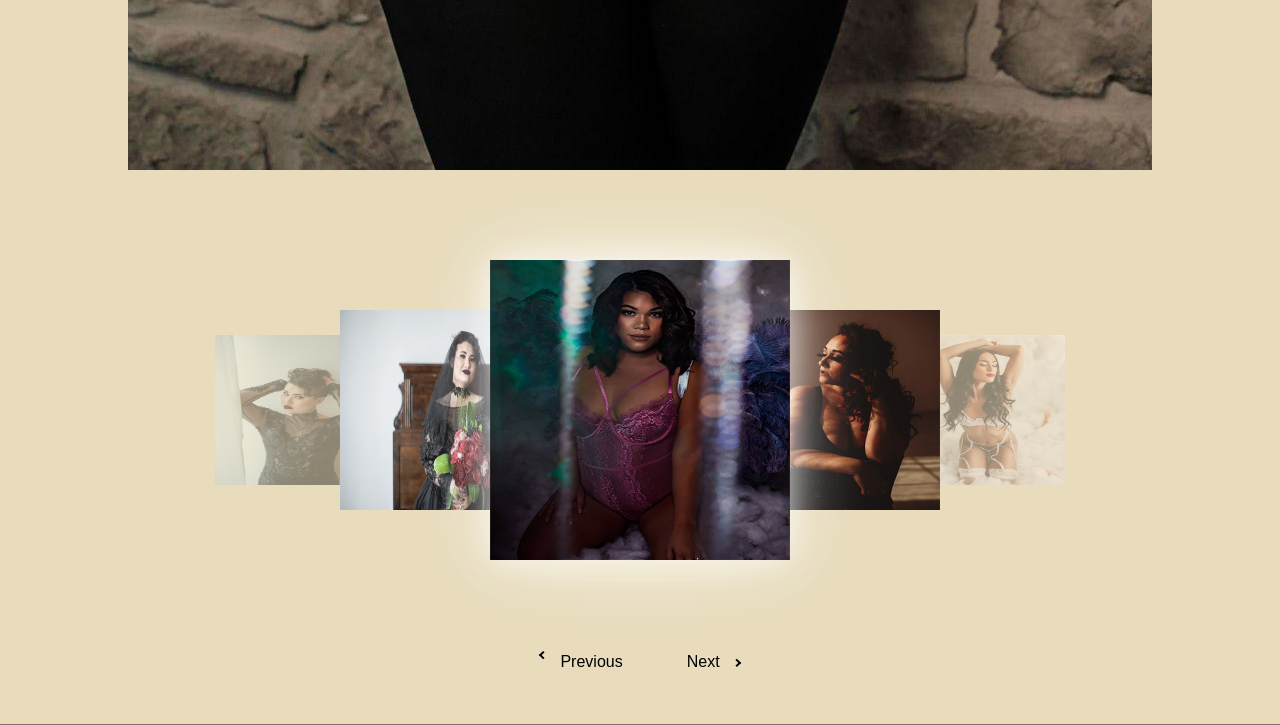
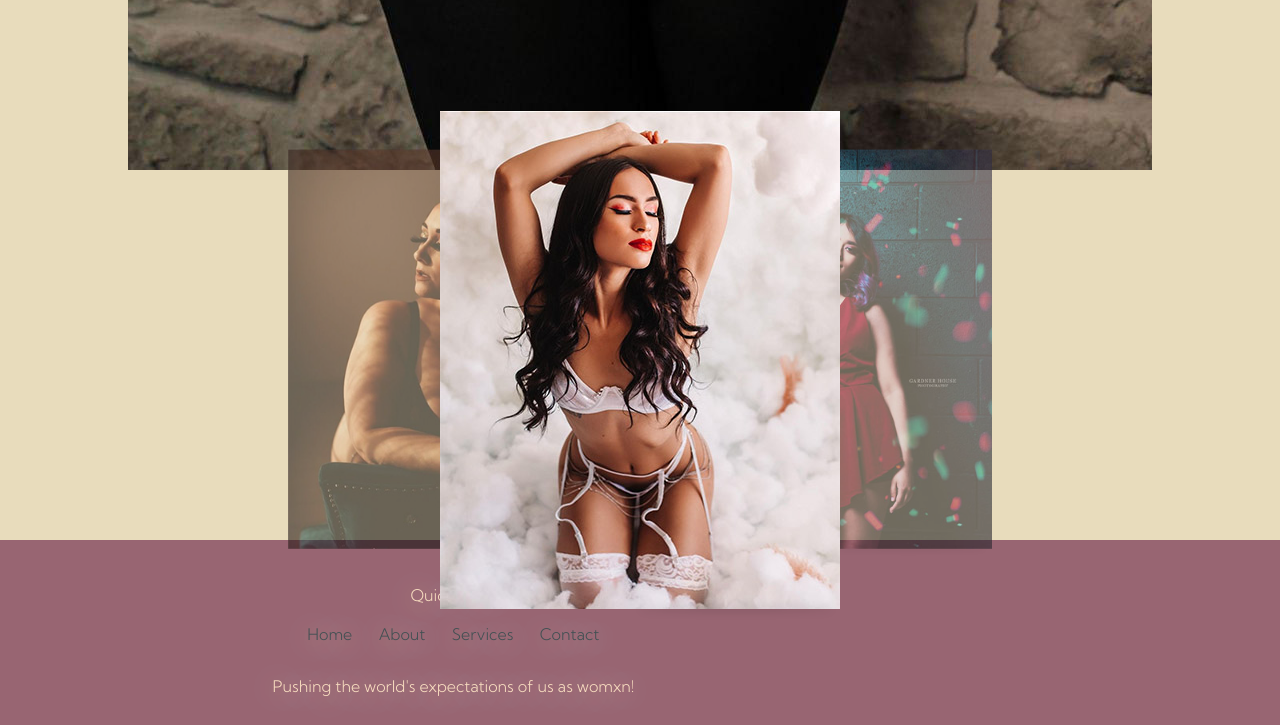
Before and after one commit to tuckernickman/briannabravobeauty.com, a PHP site: page /home.php in a window 1280 px wide. Shown: the part 3160-3885 px from the top of the page. Run offline with PHP 8.4, Linux system fonts and the light colour scheme; some libraries are stand-ins or nearby versions; some web fonts are replaced.

Commit message:
carousel02

```diff
--- /dev/null
+++ b/carousel02.php
@@ -0,0 +1,24 @@
+
+
+
+<link rel="stylesheet" href="/styles/carousel02.css">
+<script src="https://code.jquery.com/jquery-3.3.1.min.js"
+        integrity="sha384-tsQFqpEReu7ZLhBV2VZlAu7zcOV+rXbYlF2cqB8txI/8aZajjp4Bqd+V6D5IgvKT"
+        crossorigin="anonymous">
+</script>
+
+
+<div class="card-carousel">
+  <div class="my-card"></div>
+  <div class="my-card"></div>
+  <div class="my-card"></div>
+  <div class="my-card"></div>
+  <div class="my-card"></div>
+
+</div>
+
+
+
+
+
+    <script src="/js/carousel02.js"></script>
--- a/header.php
+++ b/header.php
@@ -11,6 +11,7 @@
     <script src="https://code.jquery.com/jquery-3.5.1.slim.min.js"
     integrity="sha384-DfXdz2htPH0lsSSs5nCTpuj/zy4C+OGpamoFVy38MVBnE+IbbVYUew+OrCXaRkfj" crossorigin="anonymous">
   </script>
+   <script src="/js/carousel02.js"></script>
 
     <!-- fontawesome -->
     <link rel="stylesheet" href="https://cdnjs.cloudflare.com/ajax/libs/font-awesome/5.11.2/css/all.css" integrity="sha256-46qynGAkLSFpVbEBog43gvNhfrOj+BmwXdxFgVK/Kvc=" crossorigin="anonymous" />
@@ -34,4 +35,5 @@
     <link rel="stylesheet" type="text/css" href="/styles/briannastyle.css">
     <link rel="stylesheet" type="text/css" href="/styles/mystyles2.css">
     <link rel="stylesheet" type="text/css" href="/styles/photo.css">
+    <link rel="stylesheet" href="/styles/carousel02.css">
 </head>
--- a/home.php
+++ b/home.php
@@ -16,7 +16,7 @@
 
     <?php include "about.php"; ?>
 
-<?php include "carousel.php"; ?>
+<?php include "carousel02.php"; ?>
 
     <style>
     <?php include "servicesheader.php"; ?>
--- /dev/null
+++ b/js/carousel02.js
@@ -0,0 +1,42 @@
+$num = $('.my-card').length;
+$even = $num / 2;
+$odd = ($num + 1) / 2;
+
+if ($num % 2 == 0) {
+  $('.my-card:nth-child(' + $even + ')').addClass('active');
+  $('.my-card:nth-child(' + $even + ')').prev().addClass('prev');
+  $('.my-card:nth-child(' + $even + ')').next().addClass('next');
+} else {
+  $('.my-card:nth-child(' + $odd + ')').addClass('active');
+  $('.my-card:nth-child(' + $odd + ')').prev().addClass('prev');
+  $('.my-card:nth-child(' + $odd + ')').next().addClass('next');
+}
+
+$('.my-card').click(function() {
+  $slide = $('.active').width();
+  console.log($('.active').position().left);
+
+  if ($(this).hasClass('next')) {
+    $('.card-carousel').stop(false, true).animate({left: '-=' + $slide});
+  } else if ($(this).hasClass('prev')) {
+    $('.card-carousel').stop(false, true).animate({left: '+=' + $slide});
+  }
+
+  $(this).removeClass('prev next');
+  $(this).siblings().removeClass('prev active next');
+
+  $(this).addClass('active');
+  $(this).prev().addClass('prev');
+  $(this).next().addClass('next');
+});
+
+
+// Keyboard nav
+$('html body').keydown(function(e) {
+  if (e.keyCode == 37) { // left
+    $('.active').prev().trigger('click');
+  }
+  else if (e.keyCode == 39) { // right
+    $('.active').next().trigger('click');
+  }
+});
--- a/styles/carousel02.css
+++ b/styles/carousel02.css
@@ -0,0 +1,124 @@
+.card-carousel {
+    display: flex;
+    align-items: center;
+    justify-content: center;
+    position: relative;
+  }
+
+  .card-carousel .my-card {
+    height: 20rem;
+    width: 12rem;
+    position: relative;
+    z-index: 1;
+    -webkit-transform: scale(0.6) translateY(-2rem);
+    transform: scale(0.6) translateY(-2rem);
+    opacity: 0;
+    cursor: pointer;
+    pointer-events: none;
+    background: #2e5266;
+    background: linear-gradient(to top, #2e5266, #6e8898);
+    transition: 1s;
+  }
+
+  .card-carousel .my-card:after {
+    content: '';
+    position: absolute;
+    height: 2px;
+    width: 100%;
+    border-radius: 100%;
+    background-color: rgba(0,0,0,0.3);
+    bottom: -5rem;
+    -webkit-filter: blur(4px);
+    filter: blur(4px);
+  }
+
+
+  .card-carousel .my-card.active {
+    z-index: 3;
+    -webkit-transform: scale(1) translateY(0) translateX(0);
+    transform: scale(1) translateY(0) translateX(0);
+    opacity: 1;
+    pointer-events: auto;
+    transition: 1s;
+  }
+
+  .card-carousel .my-card.prev, .card-carousel .my-card.next {
+    z-index: 2;
+    -webkit-transform: scale(0.8) translateY(-1rem) translateX(0);
+    transform: scale(0.8) translateY(-1rem) translateX(0);
+    opacity: 0.6;
+    pointer-events: auto;
+    transition: 1s;
+  }
+
+  .card-carousel .my-card:nth-child(0):before {
+    content: url(/assets/img/blacklace.jpg);
+    position: relative;
+    top: 50%;
+    left: 50%;
+    -webkit-transform: translateX(-50%) translateY(-50%);
+    transform: translateX(-50%) translateY(-50%);
+    font-size: 3rem;
+    font-weight: 300;
+    color: #fff;
+  }
+
+  .card-carousel .my-card:nth-child(1):before {
+    content: url(/assets/img/purplebudoire.jpg);
+    position: absolute;
+    top: 50%;
+    left: 50%;
+    -webkit-transform: translateX(-50%) translateY(-50%);
+    transform: translateX(-50%) translateY(-50%);
+    font-size: 3rem;
+    font-weight: 300;
+    color: #fff;
+  }
+
+  .card-carousel .my-card:nth-child(2):before {
+    content: url(/assets/img/headshot.jpg);
+    position: absolute;
+    top: 50%;
+    left: 50%;
+    -webkit-transform: translateX(-50%) translateY(-50%);
+    transform: translateX(-50%) translateY(-50%);
+    font-size: 3rem;
+    font-weight: 300;
+    color: #fff;
+  }
+
+  .card-carousel .my-card:nth-child(3):before {
+    content: url(/assets/img/whitebudoire.jpg);
+    position: absolute;
+    top: 50%;
+    left: 50%;
+    -webkit-transform: translateX(-50%) translateY(-50%);
+    transform: translateX(-50%) translateY(-50%);
+    font-size: 3rem;
+    font-weight: 300;
+    color: #fff;
+  }
+
+  .card-carousel .my-card:nth-child(4):before {
+    content: url(/assets/img/reddress.jpg);
+    position: absolute;
+    top: 50%;
+    left: 50%;
+    -webkit-transform: translateX(-50%) translateY(-50%);
+    transform: translateX(-50%) translateY(-50%);
+    font-size: 3rem;
+    font-weight: 300;
+    color: #fff;
+  }
+
+  .card-carousel .my-card:nth-child(5):before {
+    content: url(/assets/img/stpatricksday.jpg);
+    position: absolute;
+    top: 50%;
+    left: 50%;
+    -webkit-transform: translateX(-50%) translateY(-50%);
+    transform: translateX(-50%) translateY(-50%);
+    font-size: 3rem;
+    font-weight: 300;
+    color: #fff;
+  }
```
Also changed, not shown: assets/img/maternity1.jpg (added), assets/img/simplewedding1.jpg (added).
